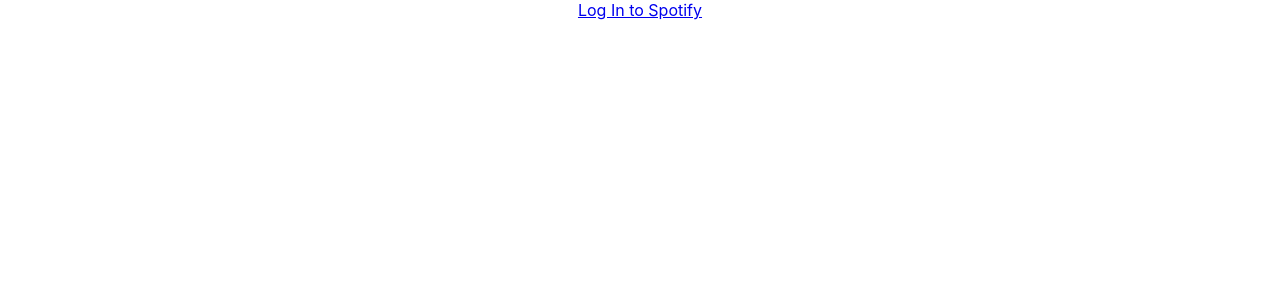
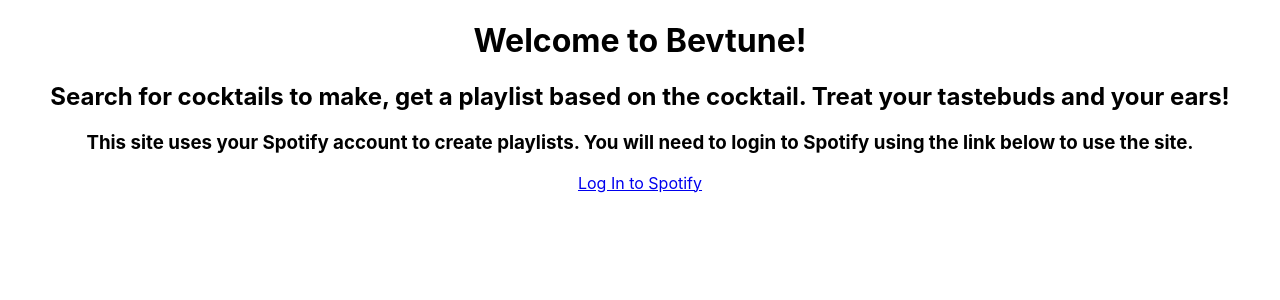
Before and after one commit to coggins87/bevtune, a React (Create React App) app: page / in a window 1280 px wide. Shown: the top 300 px of the page. Built offline with nearby package versions, Linux system fonts and the light colour scheme.

Commit message:
updated readme, added Landing page info

```diff
--- a/src/App.js
+++ b/src/App.js
@@ -2,6 +2,7 @@
 import "./App.css";
 import Cocktail from "./Cocktail.js";
 import config from "./config";
+import LandingPage from "./LandingPage.js"
 
 const hash = window.location.hash
   .substring(1)
@@ -30,18 +31,28 @@
     }
   }
 
+  logoutUser = ()=>{
+    this.setState({
+      token: null,
+      searchTerm: null
+    })
+  }
+
   render() {
     return (
       <div className="App">
-        {!this.state.token && (
+        {!this.state.token && (<>
+          <LandingPage />
           <a
             href={`https://accounts.spotify.com/authorize?client_id=${config.CLIENT_ID}&redirect_uri=${config.REDIRECT_URI}&response_type=token&show_dialog=true&scope=playlist-modify-public`}
           >
             Log In to Spotify
           </a>
+          </>
         )}
         {this.state.token && (
           <div>
+            <button onClick={this.logoutUser}>Logout</button>
             <Cocktail token={this.state.token} />
           </div>
         )}
--- /dev/null
+++ b/src/LandingPage.js
@@ -0,0 +1,10 @@
+import React from 'react'
+
+export default function LandingPage () {
+  return <div className="landing-page">
+    <h1>Welcome to Bevtune!</h1>
+    <h2>Search for cocktails to make, get a playlist based on the cocktail. Treat your tastebuds and your ears!</h2>
+    <h3>This site uses your Spotify account to create playlists. You will need to login to Spotify using the link below to use the site.</h3>
+
+  </div>
+}
```
Also changed, not shown: 1 other file (tests, documents, lock files or other folders).
